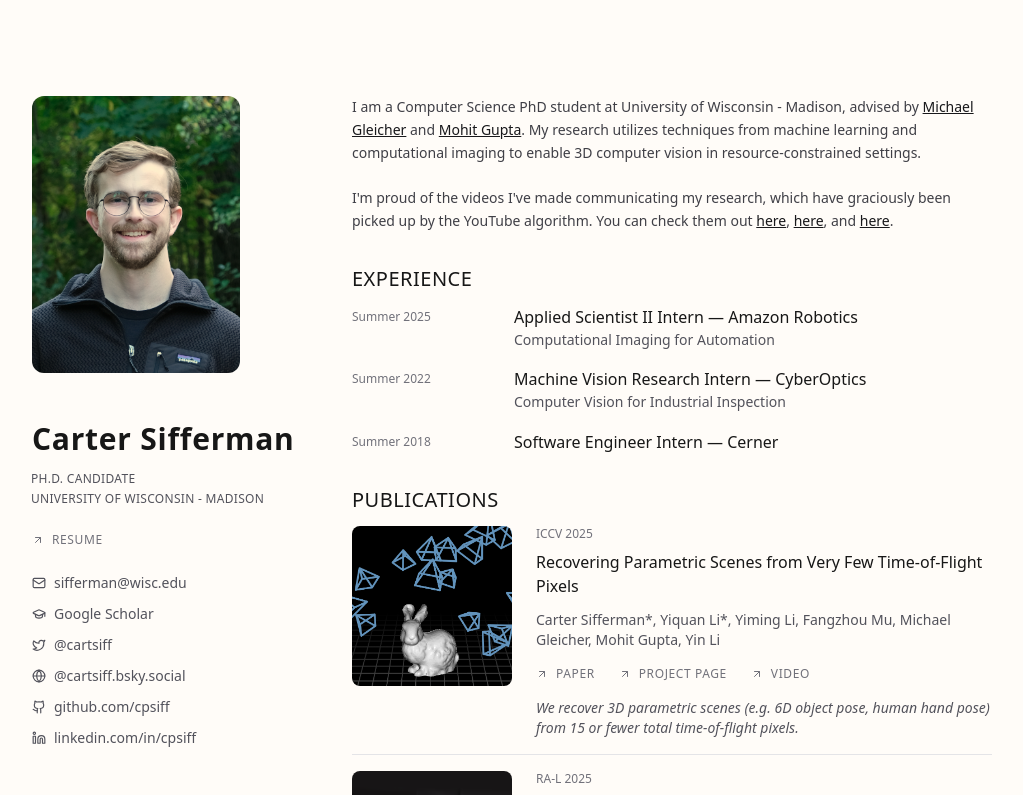
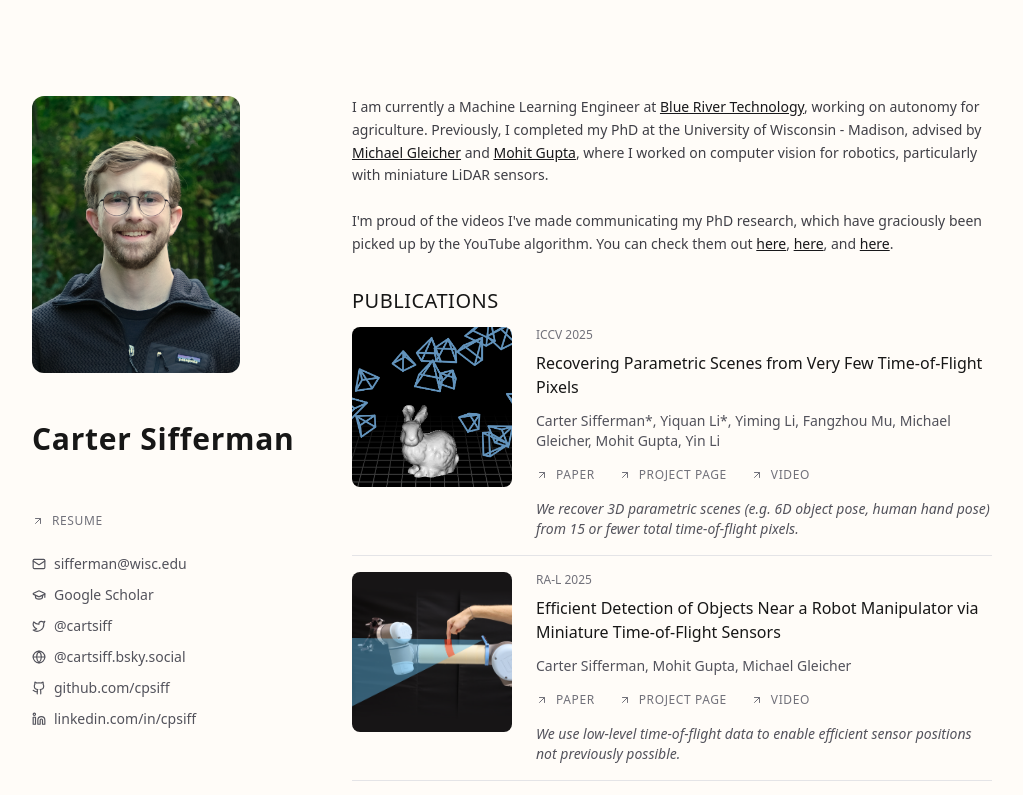
Before and after one commit to cpsiff/cpsiff.github.io, a Next.js app: page / in a window 1280 px wide. Shown: the top 795 px of the page, without its empty margins (128-1151 px from the left). Built offline with nearby package versions, Linux system fonts and the light colour scheme.

Commit message:
update with new job

```diff
--- a/src/data/aboutme.ts
+++ b/src/data/aboutme.ts
@@ -20,16 +20,17 @@ export interface AboutMe {
 
 export const aboutMe: AboutMe = {
   name: "Carter Sifferman",
-  title: "Ph.D. Candidate",
-  institution: "University of Wisconsin - Madison",
+  // title: "Computer Scientist",
+  // institution: "University of Wisconsin - Madison",
   // Note that links work in the description
   description:
-  `I am a Computer Science PhD student at University of Wisconsin - Madison,
-  advised by <a href=https://gleicher.sites.cs.wisc.edu/>Michael Gleicher</a> and
-  <a href=https://wisionlab.com/people/mohit-gupta/>Mohit Gupta</a>. My research utilizes techniques
-  from machine learning and computational imaging to enable 3D computer vision in resource-constrained
-  settings. <br> <br>
-  I'm proud of the videos I've made communicating my research,
+  `I am currently a Machine Learning Engineer at <a href=https://www.bluerivertechnology.com/>
+  Blue River Technology</a>, working on autonomy for agriculture. Previously, I completed my PhD
+  at the University of Wisconsin - Madison, advised by
+  <a href=https://gleicher.sites.cs.wisc.edu/>Michael Gleicher</a> and
+  <a href=https://wisionlab.com/people/mohit-gupta/>Mohit Gupta</a>, where I worked on computer
+  vision for robotics, particularly with miniature LiDAR sensors. <br><br>
+  I'm proud of the videos I've made communicating my PhD research,
   which have graciously been picked up by the YouTube algorithm.
   You can check them out <a href="https://youtu.be/vJdfpmd6OE0?si=__uS_1874i1nkKaM">here</a>,
   <a href="https://youtu.be/4m9GzPTr8y4?si=gW6ku43Z9g0sGfJd">here</a>,
--- a/src/data/experience.ts
+++ b/src/data/experience.ts
@@ -9,31 +9,31 @@ export interface Experience {
 }
 
 export const experienceData: Experience[] = [
-  {
-    date: "Summer 2025",
-    title: "Applied Scientist II Intern",
-    company: "Amazon Robotics",
-    description:
-      "Computational Imaging for Automation",
-    // advisor: "Peter Wang",
-    // companyUrl: "https://deepmind.com",
-  },
-  {
-    date: "Summer 2022",
-    title: "Machine Vision Research Intern",
-    company: "CyberOptics",
-    description:
-      "Computer Vision for Industrial Inspection",
-    // advisor: "Peter Wang",
-    // companyUrl: "https://deepmind.com",
-  },
-  {
-    date: "Summer 2018",
-    title: "Software Engineer Intern",
-    company: "Cerner",
-    // description:
-      // "Computer Vision for Industrial Inspection",
-    // advisor: "Peter Wang",
-    // companyUrl: "https://deepmind.com",
-  },
+  // {
+  //   date: "Summer 2025",
+  //   title: "Applied Scientist II Intern",
+  //   company: "Amazon Robotics",
+  //   description:
+  //     "Computational Imaging for Automation",
+  //   // advisor: "Peter Wang",
+  //   // companyUrl: "https://deepmind.com",
+  // },
+  // {
+  //   date: "Summer 2022",
+  //   title: "Machine Vision Research Intern",
+  //   company: "CyberOptics",
+  //   description:
+  //     "Computer Vision for Industrial Inspection",
+  //   // advisor: "Peter Wang",
+  //   // companyUrl: "https://deepmind.com",
+  // },
+  // {
+  //   date: "Summer 2018",
+  //   title: "Software Engineer Intern",
+  //   company: "Cerner",
+  //   // description:
+  //     // "Computer Vision for Industrial Inspection",
+  //   // advisor: "Peter Wang",
+  //   // companyUrl: "https://deepmind.com",
+  // },
 ];
```
